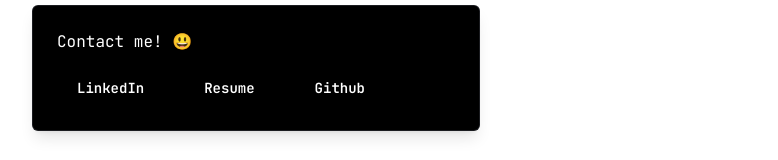
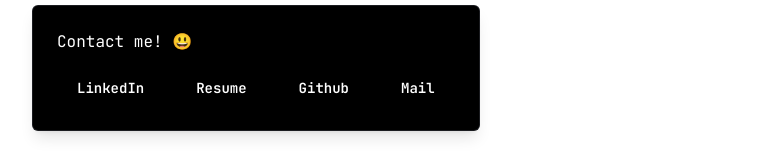
Before and after one commit to soyolz/Fils-Aime, a Next.js app: page / in a window 1280 px wide. Both pictures are taken after a click on the button "Contact". Shown: the part 332-492 px from the top of the page, without its empty margins (384-1162 px from the left). Built offline with nearby package versions, Linux system fonts and the light colour scheme.

Commit message:
Added ability to send email.

```diff
--- a/src/app/components/Navbar.js
+++ b/src/app/components/Navbar.js
@@ -40,7 +40,7 @@ export default function Navbar() {
 
                 <li className="relative px-5 text-center group">
                     <span className="absolute inset-0 bg-gray-300 rounded-sm opacity-0 group-hover:opacity-20 transition-opacity pointer-events-none"></span>
-                    <button onClick={open} className="relative z-10">Contact</button>
+                    <button onClick={open} className="relative z-10 focus:outline-none">Contact</button>
                 </li>
 
                 <Dialog open={isOpen} as="div" className="relative z-10 focus:outline-none" onClose={close}>
@@ -51,7 +51,7 @@ export default function Navbar() {
                                 <p className="text-white">
                                     Contact me! 😃
                                 </p>
-                                <div className="mt-4 space-x-5">
+                                <div className="mt-4 space-x-3">
                                     <Button onClick={() => window.open("https://www.linkedin.com/in/fritzffa", "_blank")} className="inline-flex items-center rounded-md bg-black py-1.5 px-5  text-sm/6 font-semibold text-white shadow-sm focus:outline-none data-[hover]:bg-white/10 data-[focus]:outline-1 data-[focus]:outline-white data-[open]:bg-gray-700">
                                         LinkedIn
                                     </Button>
@@ -60,6 +60,9 @@ export default function Navbar() {
                                     </Button>
                                     <Button onClick={() => window.open("https://github.com/soyolz", "_blank")} className="inline-flex items-center rounded-md bg-black py-1.5 px-5 text-sm/6 font-semibold text-white shadow-sm focus:outline-none data-[hover]:bg-white/10 data-[focus]:outline-1 data-[focus]:outline-white data-[open]:bg-gray-700">
                                         Github
+                                    </Button>
+                                    <Button onClick={() => window.location.href = "mailto:fritzfils7aime@gmail.com"} className="inline-flex items-center rounded-md bg-black py-1.5 px-5 text-sm/6 font-semibold text-white shadow-sm focus:outline-none data-[hover]:bg-white/10 data-[focus]:outline-1 data-[focus]:outline-white data-[open]:bg-gray-700">
+                                        Mail
                                     </Button>
                                 </div>
                             </DialogPanel>
```
